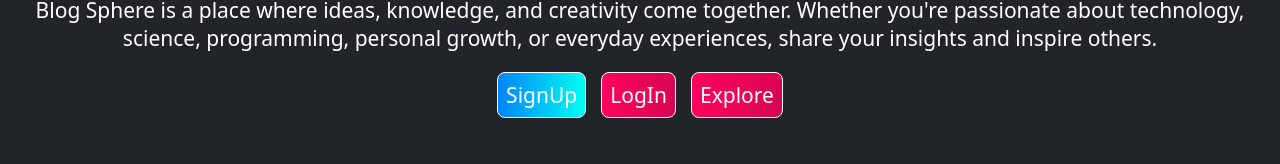
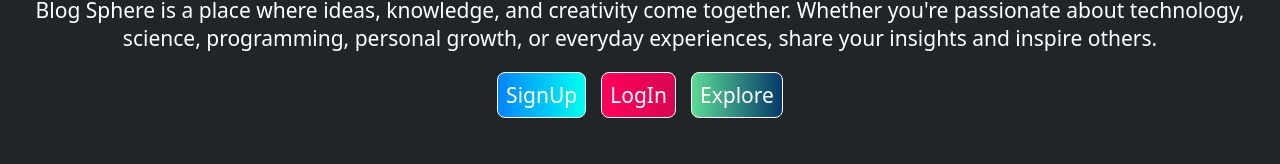
Before and after one commit to pratiyushraj007-Dev/BlogSphere_frontend, a React (Vite) app: page / in a window 1280 px wide. Shown: the part 252-416 px from the top of the page. Built offline with nearby package versions, Linux system fonts and the light colour scheme; no server answers.

Commit message:
home btn

```diff
--- a/src/css/home.css
+++ b/src/css/home.css
@@ -68,7 +68,8 @@
   border-radius: 8px;
   border: 1px solid;
 }
-#postBtn{
+
+#postBtn {
   background: #00fff0;
   /* fallback for old browsers */
   background: -webkit-linear-gradient(to right, #0083fe, #00fff0);
@@ -76,14 +77,17 @@
   background: linear-gradient(to right, #0083fe, #00fff0);
   /* W3C, IE 10+/ Edge, Firefox 16+, Chrome 26+, Opera 12+, Safari 7+ */
 }
-#seeBtn{
-  background: #D70652;
+
+#seeBtn {
+  background: #05386b;
   /* fallback for old browsers */
-    background: -webkit-linear-gradient(to right, #FF025E, #D70652);
+  background: -webkit-linear-gradient(to right, #5cdb95, #05386b);
   /* Chrome 10-25, Safari 5.1-6 */
-    background: linear-gradient(to right, #FF025E, #D70652);
+  background: linear-gradient(to right, #5cdb95, #05386b);
   /* W3C, IE 10+/ Edge, Firefox 16+, Chrome 26+, Opera 12+, Safari 7+ */
+
 }
+
 .websiteIntroBtn button:hover {
   box-shadow: 0px 0px 10px;
 }
@@ -137,10 +141,12 @@
   border: 1px solid;
   box-shadow: 0px 0px 5px;
 }
-.featuresCard:hover{
+
+.featuresCard:hover {
   transform: translateY(-10px);
   box-shadow: 0px 0px 20px;
 }
+
 .featuresImg img {
   width: 100%;
   height: 20rem;
@@ -148,13 +154,14 @@
 }
 
 .featuresTitle {
-  color:cadetblue !important;
+  color: cadetblue !important;
   text-align: center;
   font-size: 2rem !important;
   margin: 14px !important;
   font-family: monospace;
 }
-.featuresDesc{
+
+.featuresDesc {
   font-size: 1.3rem !important;
 }
 
```
Lines whose indentation alone changed are shown as unchanged.
